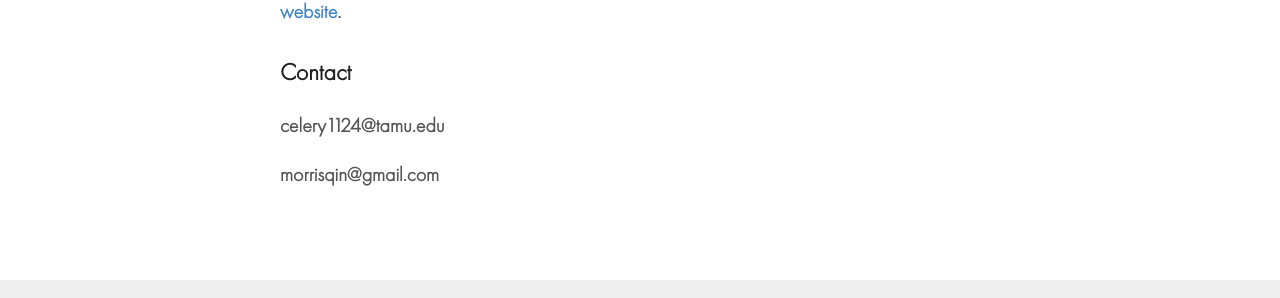
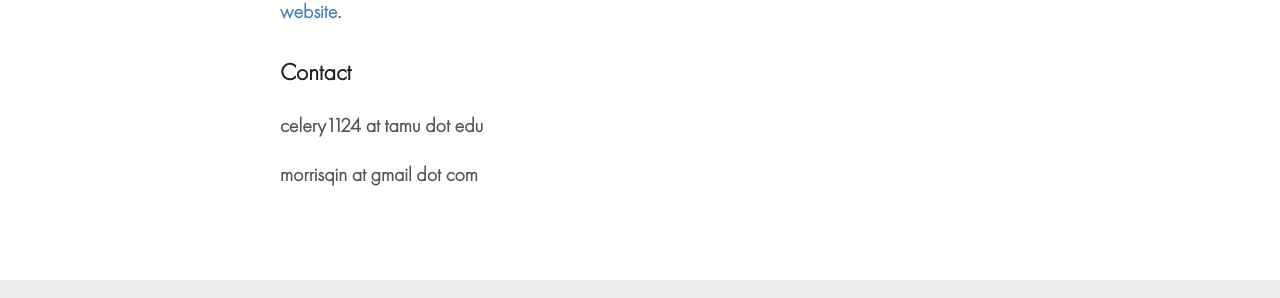
Before and after one commit to celery1124/celery1124.github.io, a Jekyll site: the page built from _pages/about.md, in a window 1280 px wide. Shown: the part 531-829 px from the top of the page. Built offline with Jekyll 4.4.1, drawn with Linux system fonts in a browser that asks for light colours.

Commit message:
minor update

```diff
--- a/_pages/about.md
+++ b/_pages/about.md
@@ -13,6 +13,6 @@ My research interest is SW/HW co-design and implementation of computer system wi
 My previous work centers on design and implementation of high-speed data acquisition and broadband signal processing systems. Please see more details on the [project](https://sites.google.com/view/mian-qin/projects?authuser=0) page of my [website](https://www.celery1124.com).
 
 ## Contact
-celery1124@tamu.edu
+celery1124 **at** tamu **dot** edu
 
-morrisqin@gmail.com
+morrisqin **at** gmail **dot** com
```
